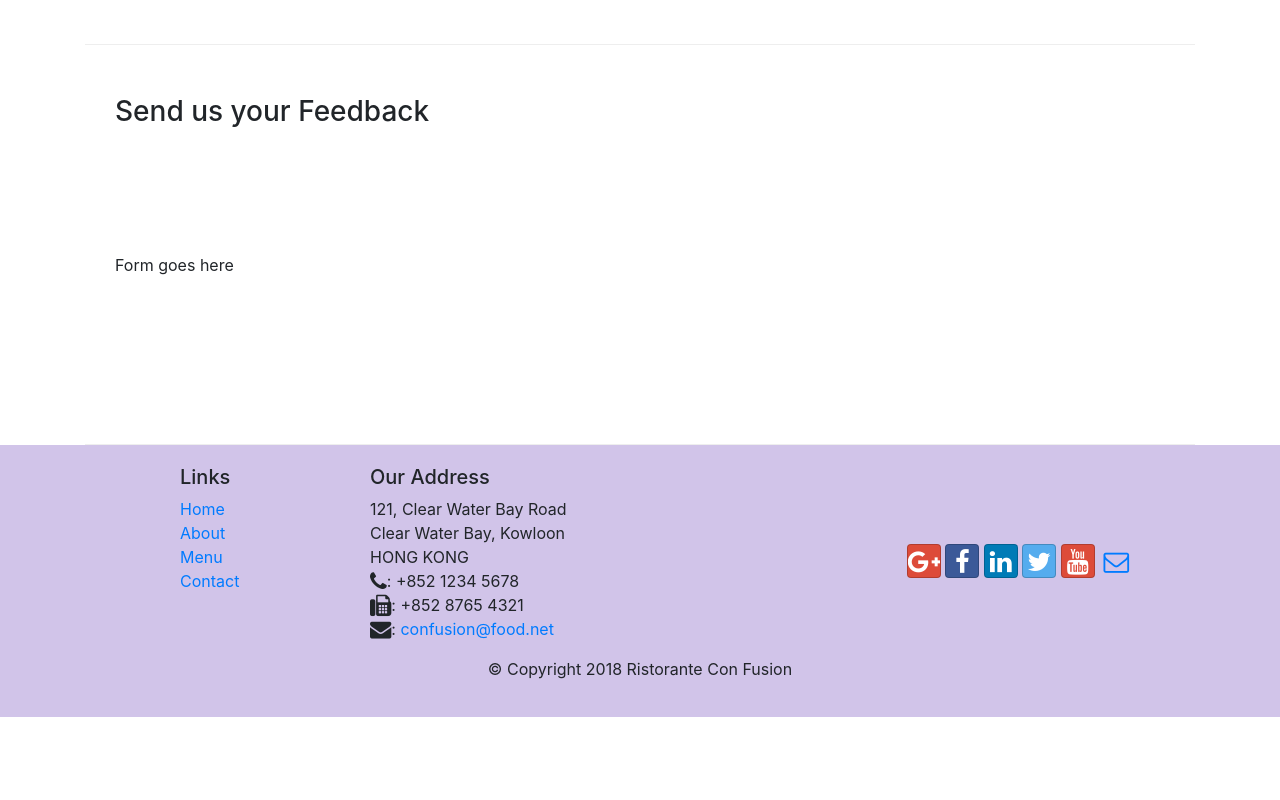
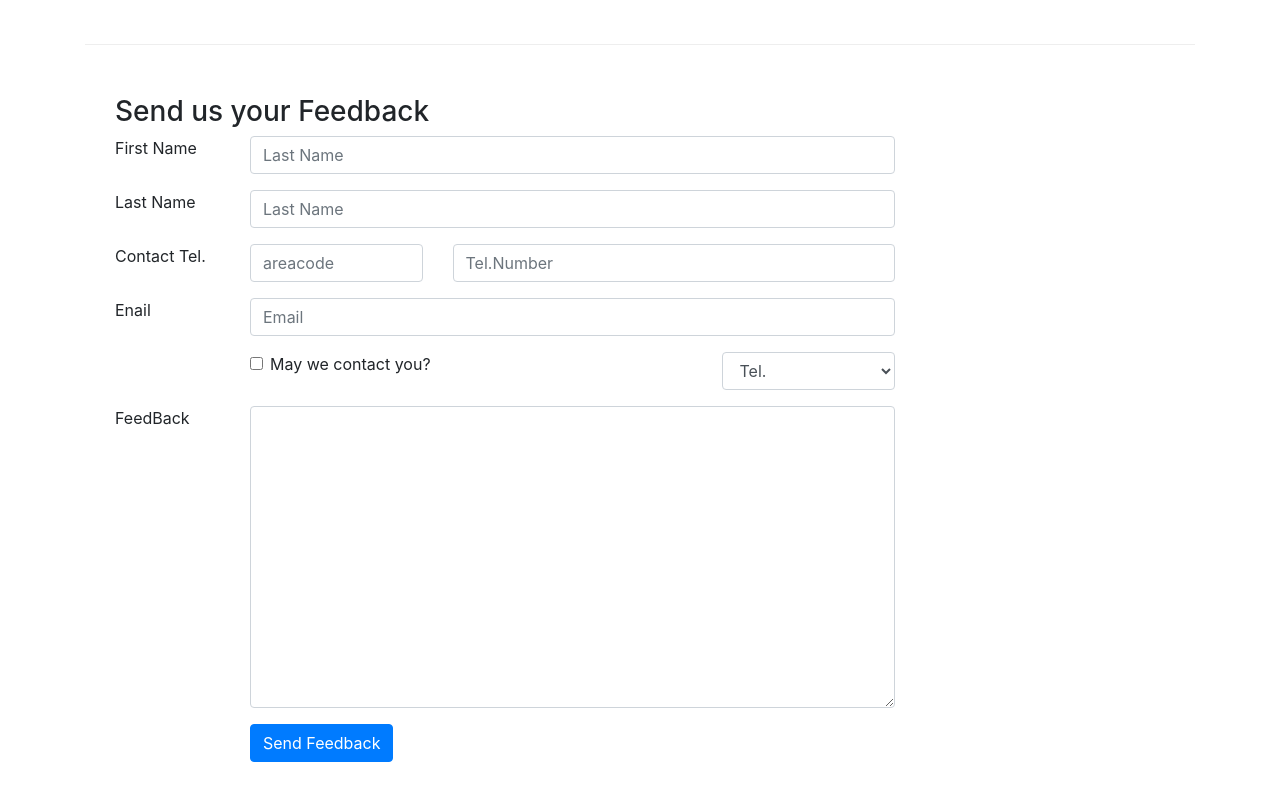
Before and after one commit to sumasree2001/bootstrap, a website: page contactus.html in a window 1280 px wide. Shown: the part 820-1620 px from the top of the page. Before the commit the page ends 1537 px from the top, so only its background shows below. Drawn offline with nearby package versions, Linux system fonts and the light colour scheme.

Commit message:
buttons and forms

```diff
--- a/contactus.html
+++ b/contactus.html
@@ -92,7 +92,64 @@
               <h3>Send us your Feedback</h3>
            </div>
             <div class="col-12 col-md-9">
-                Form goes here
+                <form>
+                    <div class="form-group row">
+                        <label for="firstname" class="col-md-2 form-label">First Name</label>
+                        <div class="col-md-10">
+                            <input type="text" class="form-control" id="firstname" name="firstname" placeholder="Last Name">
+                        </div>
+                    </div>
+                    <div class="form-group row">
+                        <label for="lastname" class="col-md-2 form-label">Last Name</label>
+                        <div class="col-md-10">
+                            <input type="text" class="form-control" id="lastname" name="lastname" placeholder="Last Name">
+                        </div>
+                    </div>
+                    <div class="form-group row">
+                        <label for="telnum" class="col-12 col-md-2 form-label">Contact Tel.</label>
+                        <div class="col-5 col-md-3">
+                            <input type="tel" class="form-control" id="areacode" name="areacode" placeholder="areacode">
+                        </div>
+                         <div class="col-md-7 col-7">
+                            <input type="tel" class="form-control" id="telnum" name="telnum" placeholder="Tel.Number">
+                        </div>
+                    </div>
+                <div class="form-group row">
+                        <label for="emailid" class="col-md-2 form-label">Enail</label>
+                        <div class="col-md-10">
+                            <input type="enail" class="form-control" id="email" name="email" placeholder="Email">
+                        </div>
+                    </div>
+                    <div class="form-group row">
+                        <div class="col-md-6 offset-md-2">
+                            <div class="form-check">
+                                <input type="checkbox" class="form-check-input"
+                                       name="approve" id="approve" value="">
+                                <label class="form-check-label" for="approve">May we contact you?</label>
+                            </div>
+                        </div>
+                        <div class="col-md-3 offset-md-1">
+                            <select class="form-control">
+                                <option>Tel.</option>
+                                <option>Email</option>
+                            </select>
+                        </div>
+
+                    </div>
+                      <div class="form-group row">
+                        <label for="feedback" class="col-md-2 form-label">FeedBack</label>
+                        <div class="col-md-10">
+                            <textarea  class="form-control" id="feedback" name="feedback" rows="12"></textarea>
+                        </div>
+                    </div>
+                    <div class="form-group row">
+                        <div class="offset-md-2 col-md-10">
+                            <buttontype="submit" class="btn btn-primary">
+                                Send Feedback</button>
+                        </div>
+                    </div>
+
+                </form>
             </div>
              <div class="col-12 col-md">
             </div>
```
Also changed, not shown: 1 other file.
